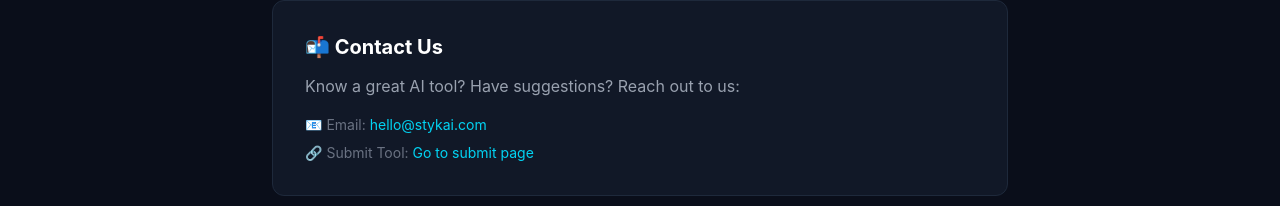
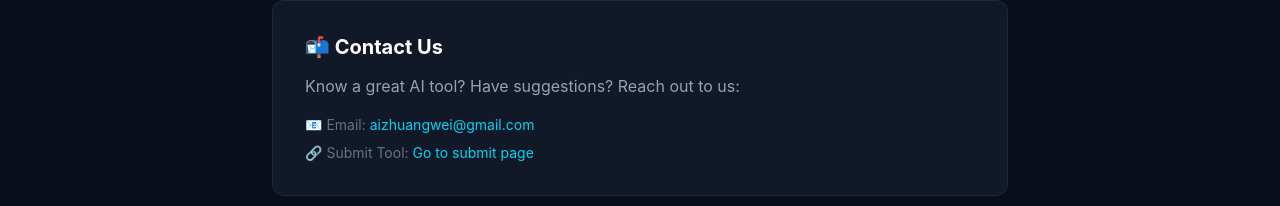
Before and after one commit to Aizhuangwei/stykai, a Next.js app: page /about in a window 1280 px wide. Shown: the part 679-885 px from the top of the page. Built offline with nearby package versions, Linux system fonts and the light colour scheme.

Commit message:
fix: update contact email hello@stykai.com → aizhuangwei@gmail.com

```diff
--- a/src/app/about/page.tsx
+++ b/src/app/about/page.tsx
@@ -57,8 +57,8 @@
             <ul className="space-y-2 text-sm">
               <li>
                 <span className="text-gray-500">📧 Email: </span>
-                <a href="mailto:hello@stykai.com" className="text-cyan-400 hover:underline">
-                  hello@stykai.com
+                <a href="mailto:aizhuangwei@gmail.com" className="text-cyan-400 hover:underline">
+                  aizhuangwei@gmail.com
                 </a>
               </li>
               <li>
```
Also changed, not shown: 1 other file (tests, documents, lock files or other folders).
